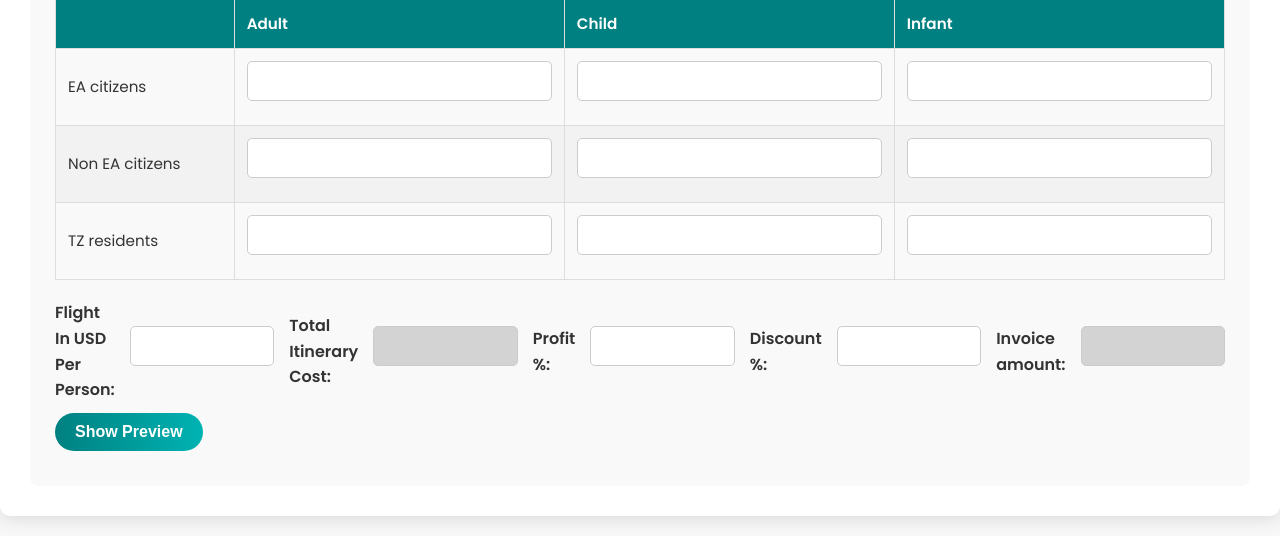
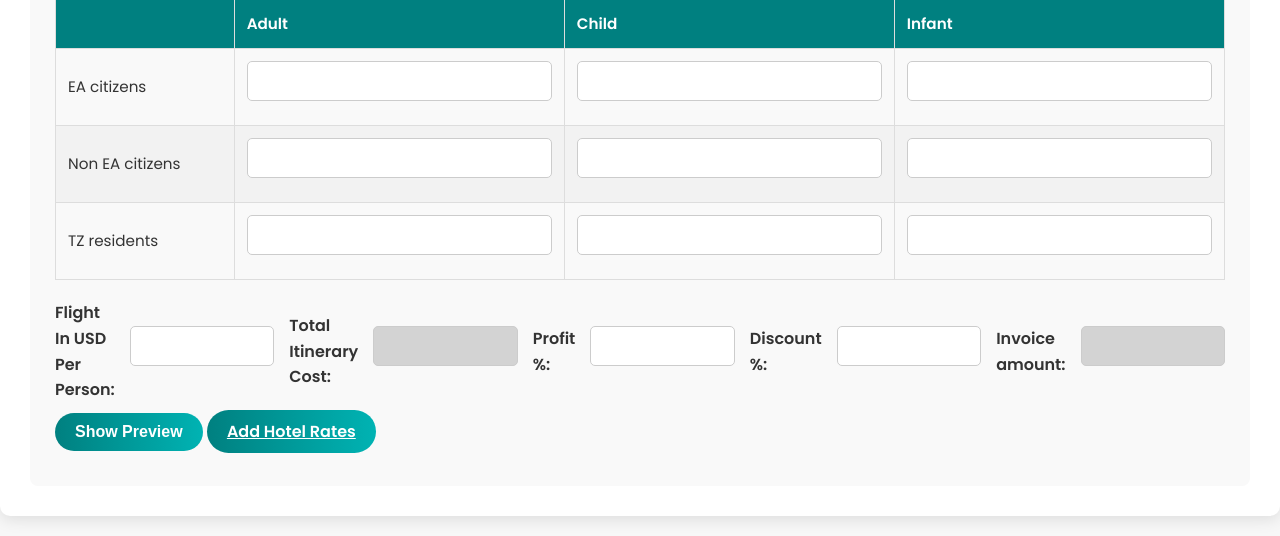
Before and after one commit to MohammedRaghib/Oddyseys, a PHP site: page / in a window 1280 px wide. Shown: the part 453-989 px from the top of the page. Run offline with PHP 8.4, Linux system fonts and the light colour scheme; data comes from the database, SQL or seed files in the repository.

Commit message:
navigiton link to add hotel rates

```diff
--- a/index.php
+++ b/index.php
@@ -83,7 +83,7 @@
             margin-right: 10px;
         }
 
-        button {
+        button, a {
             background: linear-gradient(to right, #008080, #00b3b3);
             color: white;
             border: none;
@@ -298,6 +298,7 @@
                 <input type="number" step="0.01" min=0 class="invoice_amount" name="invoice_amount">
             </aside>
             <button onclick="openInNewTab()">Show Preview</button>
+            <a href="add_hotel.php">Add Hotel Rates</a>
         </section>
         <section class="preview">
             <button class="closePreview" onclick="openPreview(false)">❌</button>
```
